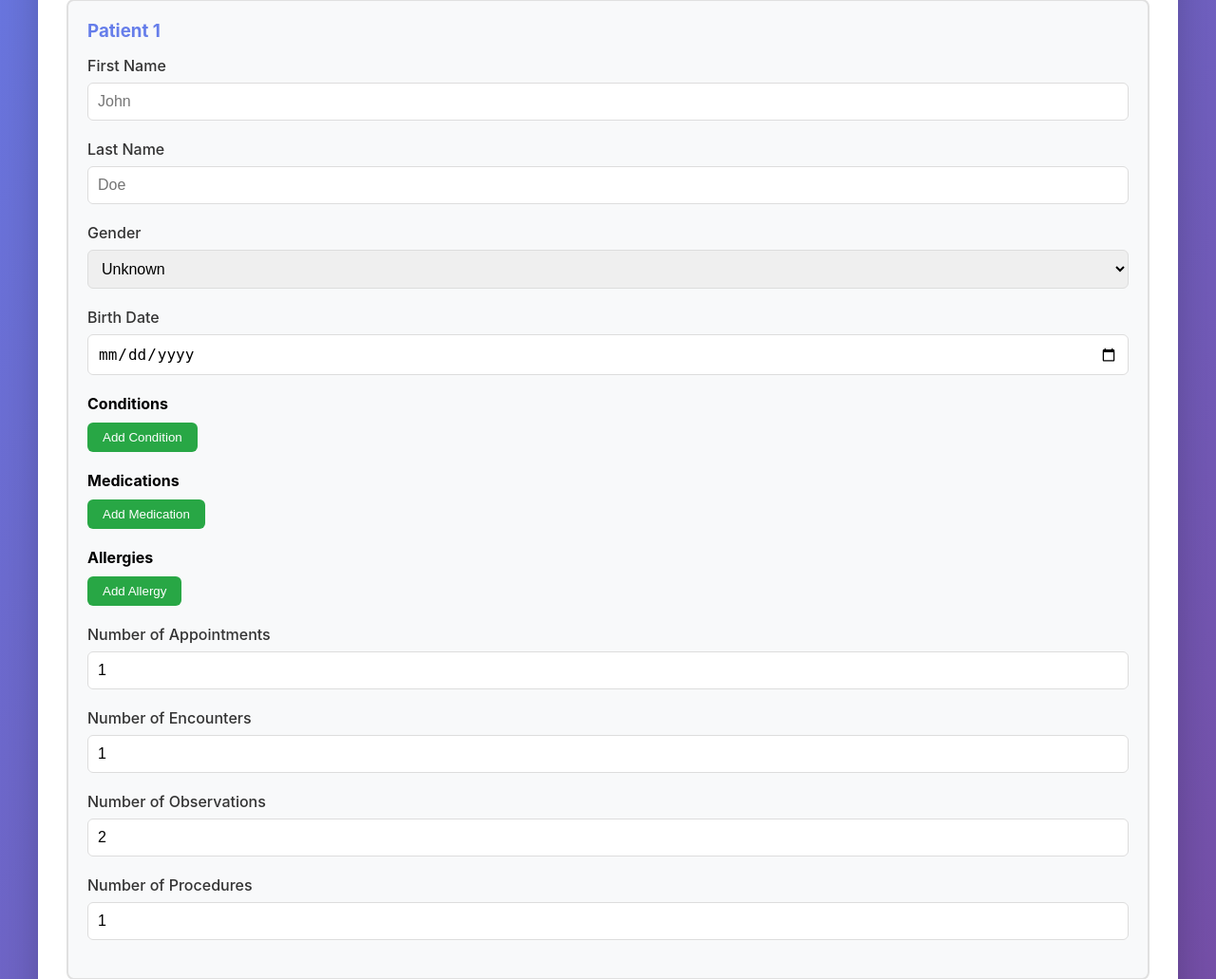
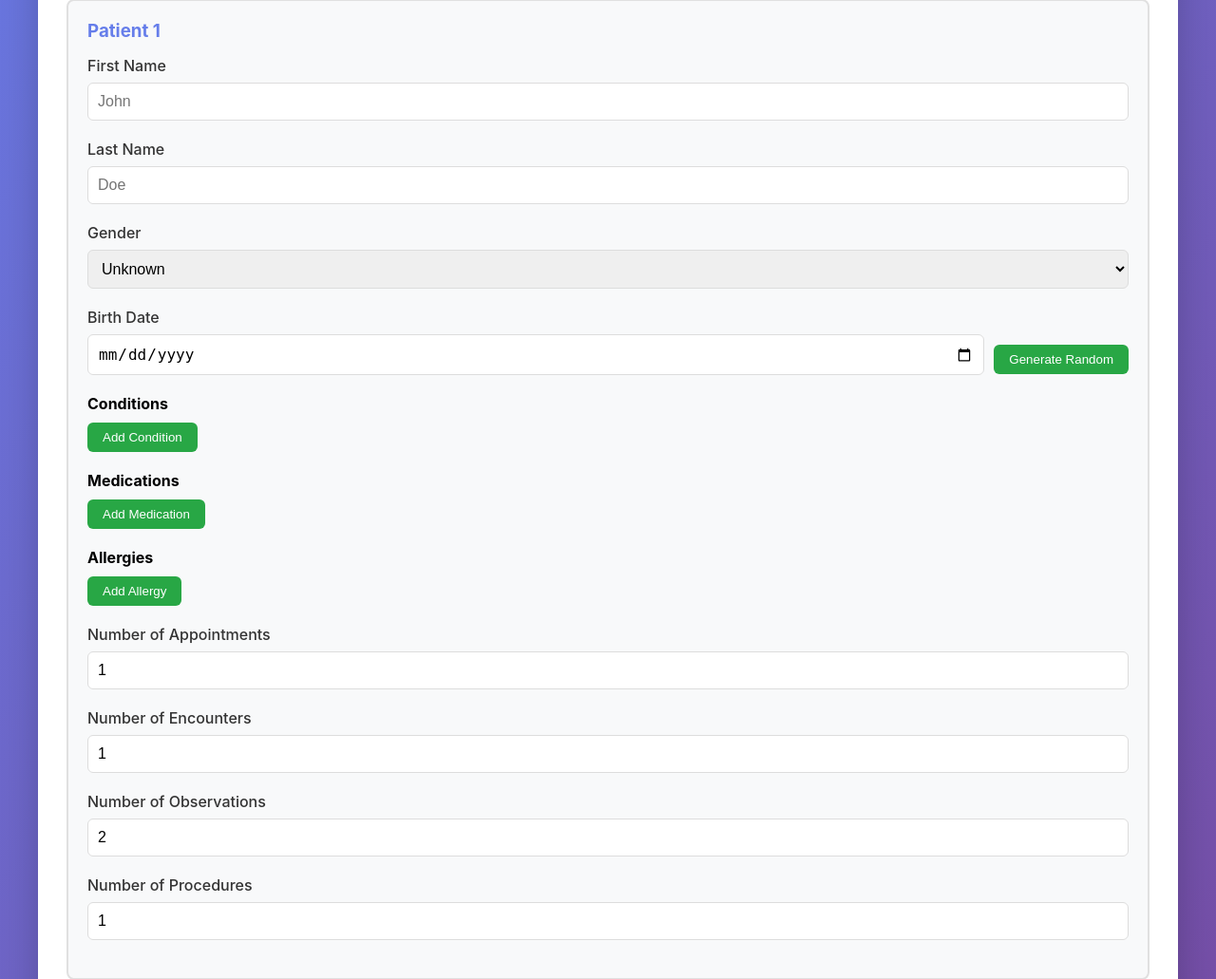
Before and after one commit to ArsMedicaTech/fhir-populate, a Flask app: page /configure in a window 1280 px wide. Shown: the part 520-1551 px from the top of the page at 95% size. Run offline with Flask 3, Linux system fonts and the light colour scheme; parts of the project's set-up code (start-up, migrations or seed data) failed here and were passed over.

Commit message:
Added a random birth date generator.

```diff
--- a/templates/configure.html
+++ b/templates/configure.html
@@ -124,6 +124,30 @@
         document.getElementById(`patient-${patientIndex}-allergy-count`).value = count;
     }
 
+    function generateRandomBirthDate(patientIndex) {
+        // Generate a random birth date between 18 and 90 years ago
+        const today = new Date();
+        const maxAge = 90;
+        const minAge = 18;
+        const maxDate = new Date(today.getFullYear() - minAge, today.getMonth(), today.getDate());
+        const minDate = new Date(today.getFullYear() - maxAge, today.getMonth(), today.getDate());
+
+        const randomTime = minDate.getTime() + Math.random() * (maxDate.getTime() - minDate.getTime());
+        const randomDate = new Date(randomTime);
+
+        // Format as YYYY-MM-DD for date input
+        const year = randomDate.getFullYear();
+        const month = String(randomDate.getMonth() + 1).padStart(2, '0');
+        const day = String(randomDate.getDate()).padStart(2, '0');
+        const formattedDate = `${year}-${month}-${day}`;
+
+        // Set the value in the birth date input
+        const birthDateInput = document.querySelector(`input[name="patient_${patientIndex - 1}_birth_date"]`);
+        if (birthDateInput) {
+            birthDateInput.value = formattedDate;
+        }
+    }
+
     function getPatientHTML(index) {
         return `
             <h3>Patient ${index}</h3>
@@ -153,7 +177,10 @@
 
             <div class="form-group">
                 <label>Birth Date</label>
-                <input type="date" name="patient_${index - 1}_birth_date">
+                <div style="display: flex; gap: 10px; align-items: center;">
+                    <input type="date" name="patient_${index - 1}_birth_date" style="flex: 1;">
+                    <button type="button" class="add-item-btn" onclick="generateRandomBirthDate(${index})" style="white-space: nowrap;">Generate Random</button>
+                </div>
             </div>
 
             <div class="form-group">
@@ -270,7 +297,10 @@
 
             <div class="form-group">
                 <label>Birth Date</label>
-                <input type="date" name="patient_0_birth_date">
+                <div style="display: flex; gap: 10px; align-items: center;">
+                    <input type="date" name="patient_0_birth_date" style="flex: 1;">
+                    <button type="button" class="add-item-btn" onclick="generateRandomBirthDate(1)" style="white-space: nowrap;">Generate Random</button>
+                </div>
             </div>
 
             <div class="form-group">
```
